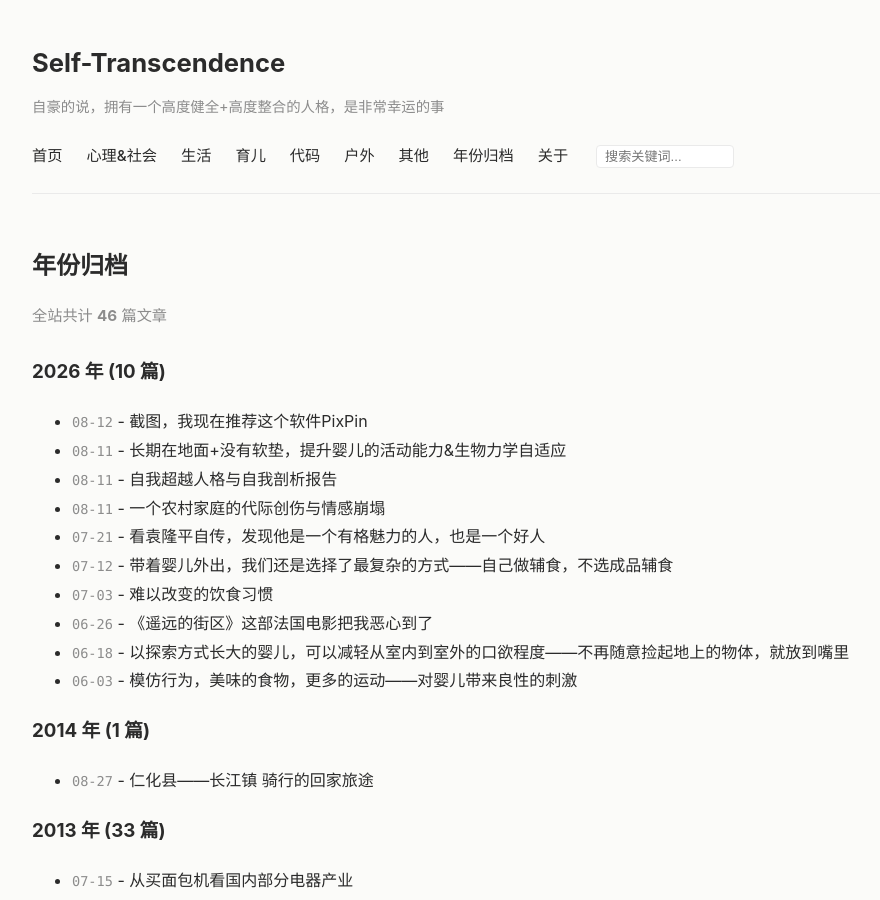
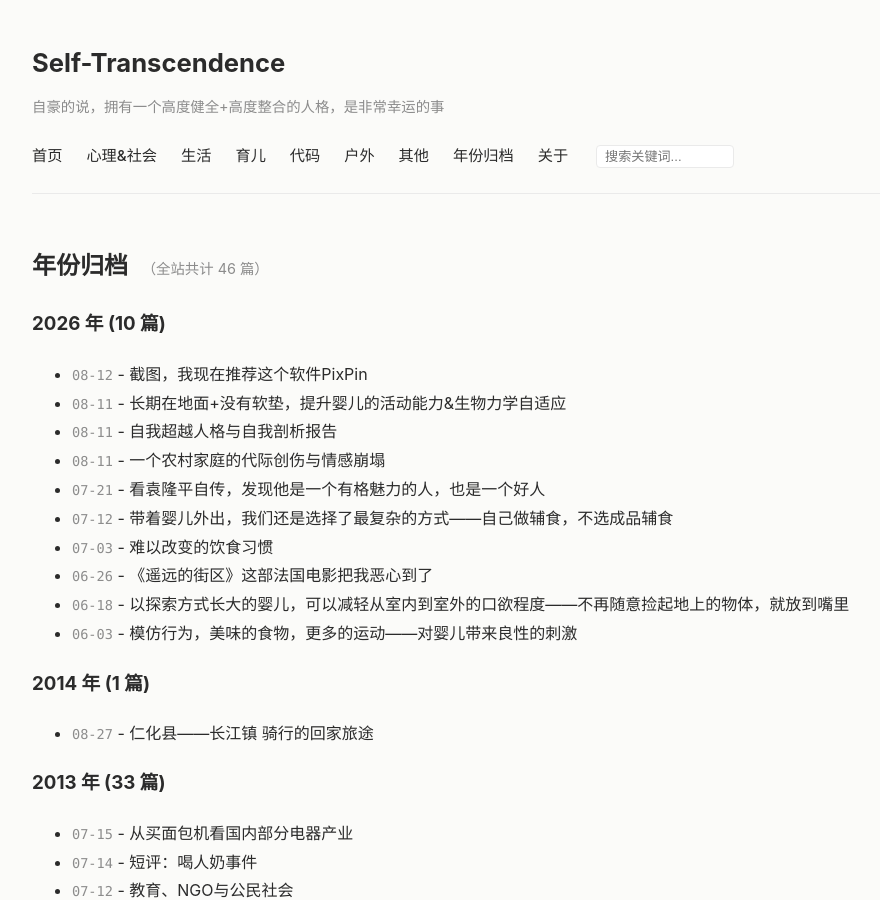
Before and after one commit to Natural-system/self-transcendence, a Jekyll site: the page built from archive.html, in a window 1280 px wide and 900 px high. Shown: the whole window, without its empty margins (108-988 px from the left). Built offline with Jekyll 4.4.1, drawn with Linux system fonts in a browser that asks for light colours.

Commit message:
Update archive.html

```diff
--- a/archive.html
+++ b/archive.html
@@ -4,12 +4,12 @@
 permalink: /archive/
 ---
 
-<h2>年份归档</h2>
-
-<!-- 新增：全站文章总计篇数 -->
-<p style="color: var(--muted-color); font-size: 0.95rem; margin-top: -5px; margin-bottom: 25px;">
-  全站共计 <strong>{{ site.posts.size }}</strong> 篇文章
-</p>
+<h2>
+  年份归档
+  <span style="font-size: 0.9rem; font-weight: normal; color: var(--muted-color); margin-left: 8px;">
+    （全站共计 {{ site.posts.size }} 篇）
+  </span>
+</h2>
 
 {% assign posts_by_year = site.posts | group_by_exp: "post", "post.date | date: '%Y'" %}
 
```
